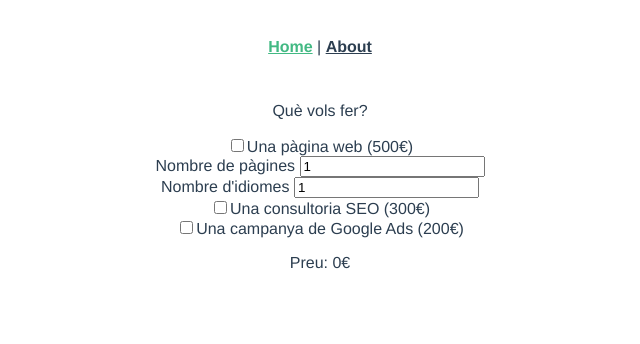
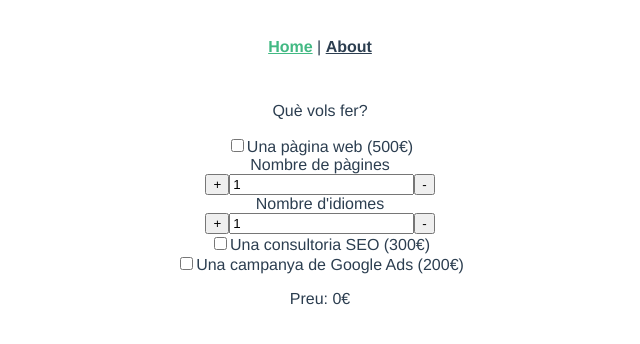
Before and after one commit to aobjsvue/Sprint7, a Vue app in the folder Nivel1/: page / in a window 1280 px wide. Shown: the top 344 px of the page, without its empty margins (320-960 px from the left). Built offline with nearby package versions, Linux system fonts and the light colour scheme.

Commit message:
exercise3

```diff
--- /dev/null
+++ b/Nivel1/src/components/Buttons.vue
@@ -0,0 +1,32 @@
+<template>
+    <div>
+        <button type="button" @click="increase">+</button>
+        <input type="text" v-model="quantity" />
+        <button type="button" @click="decrease">-</button>
+    </div>
+</template>
+
+<script>
+    export default {
+        name: "Buttons",
+        emits: ["changeQuantity"],
+        data() {
+            return {
+                quantity: 1
+            };
+        },
+        methods: {
+            increase() {
+                this.quantity >= 1 ? this.quantity++ : this.quantity = 1;
+                this.changeQuantity();
+            },
+            decrease() {
+                this.quantity > 1 ? this.quantity-- : this.quantity = 1;
+                this.changeQuantity();
+            },
+            changeQuantity() {
+                this.$emit("changeQuantity", this.quantity);
+            }
+        }
+    }
+</script>
--- a/Nivel1/src/components/Home.vue
+++ b/Nivel1/src/components/Home.vue
@@ -6,7 +6,7 @@
                 <input type="checkbox" :value="500" v-model="prices" @change="updateTotal" />
                 <label>Una pàgina web (500€)</label>
             </div>
-            <Panel @changeNumPages="updateNumPages($event)" @changeNumLanguages="updateNumLanguages($event)" />
+            <Panel @changeNumPages="updateNumPages" @changeNumLanguages="updateNumLanguages" />
             <div>
                 <input type="checkbox" :value="300" v-model="prices" @change="updateTotal" />
                 <label>Una consultoria SEO (300€)</label>
@@ -21,10 +21,10 @@
 </template>
 
 <script>
-    import Panel from './Panel.vue';
+    import Panel from "./Panel.vue";
 
     export default {
-        name: 'Home',
+        name: "Home",
         components: {
             Panel
         },
@@ -32,8 +32,8 @@
             return {
                 prices: [],
                 totalPrice: 0,
-                numPages: '1',
-                numLanguages: '1'
+                numPages: 1,
+                numLanguages: 1
             }
         },
         methods: {
@@ -42,7 +42,6 @@
                 this.prices.forEach((price) => {
                     this.totalPrice += price;
                 });
-                console.log(this.numPages);
                 if (this.prices.includes(500)) {
                     this.totalPrice += this.numPages * this.numLanguages * 30;
                 }
--- a/Nivel1/src/components/Panel.vue
+++ b/Nivel1/src/components/Panel.vue
@@ -1,31 +1,28 @@
 <template>
     <div>
         <label>Nombre de pàgines </label>
-        <input type="text" v-model="numPages" @input="changeNumPages()" required/>
+        <Buttons @changeQuantity="changeNumPages" />
     </div>
     <div>
         <label>Nombre d'idiomes </label>
-        <input type="text" v-model="numLanguages" @input="changeNumLanguages()" required/>
+        <Buttons @changeQuantity="changeNumLanguages"/>
     </div>
 </template>
 
 <script>
-export default {
-    name: 'Panel',
-    emits: ['changeNumPages', 'changeNumLanguages'],
-    data() {
-        return {
-            numPages: '1',
-            numLanguages: '1'
-        }
-    },
-    methods: {
-        changeNumPages() {
-            this.$emit('changeNumPages', this.numPages);
-        },
-        changeNumLanguages() {
-            this.$emit('changeNumLanguages', this.numLanguages);
+    import Buttons from "./Buttons.vue";
+
+    export default {
+        name: "Panel",
+        emits: ["changeNumPages", "changeNumLanguages"],
+        components: { Buttons },
+        methods: {
+            changeNumPages(updateQuantity) {
+                this.$emit("changeNumPages", updateQuantity);
+            },
+            changeNumLanguages(updateQuantity) {
+                this.$emit("changeNumLanguages", updateQuantity);
+            }
         }
     }
-}
 </script>
```
